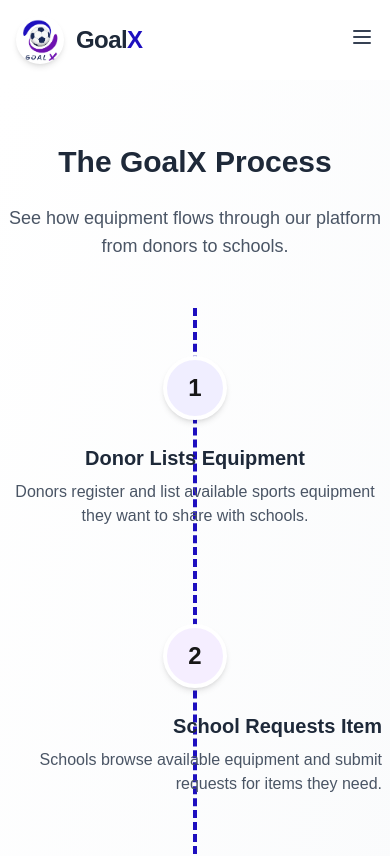
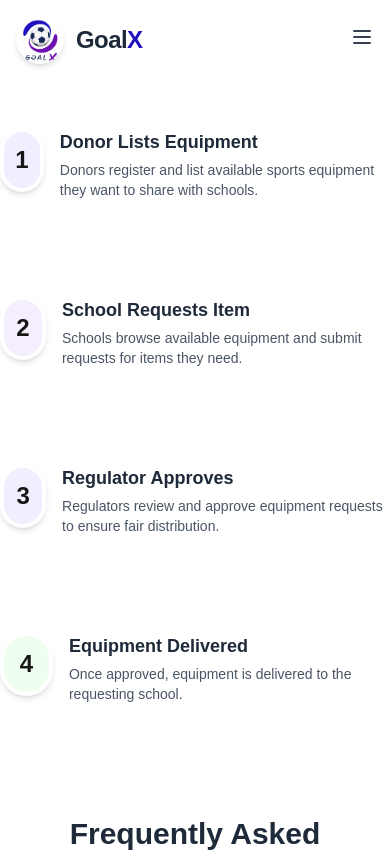
Before and after one commit to AdeepaK2/goalx, a Next.js app: page /how-it-works in a window 390 px wide. Shown: the top 856 px of the page. Built offline with nearby package versions, Linux system fonts and the light colour scheme.

Commit message:
refactor: enhance process flow visualization layout and improve accessibility

```diff
--- a/src/app/how-it-works/page.tsx
+++ b/src/app/how-it-works/page.tsx
@@ -13,67 +13,102 @@ export default function HowItWorksPage() {
 
 
     {/* Process Flow Visualization - Alternating with Dotted Line */}
-<section className="w-full py-16 md:py-24 bg-gradient-to-br from-white to-gray-50">
-  <div className="max-w-7xl mx-auto px-2 md:px-4">
-    <div className="text-center max-w-3xl mx-auto mb-12">
-      <h2 className="text-3xl md:text-4xl font-bold text-gray-800 mb-6">The GoalX Process</h2>
-      <p className="text-lg text-gray-600">
-        See how equipment flows through our platform from donors to schools.
-      </p>
-    </div>
 
     <div className="relative py-12 max-w-3xl mx-auto" aria-label="GoalX Process Timeline">
-      {/* Vertical dotted line */}
-      <div className="absolute left-1/2 top-0 bottom-0 w-1 border-l-4 border-[#1e0fbf] border-dashed transform -translate-x-1/2 z-0"></div>
+  {/* Vertical dotted line - only visible on desktop */}
+  <div className="hidden md:block absolute left-1/2 top-0 bottom-0 w-1 border-l-4 border-[#1e0fbf] border-dashed transform -translate-x-1/2 z-0"></div>
 
   {/* Process steps */}
   <div className="relative z-10 space-y-24">
-        {/* Step 1 - Left aligned */}
-        <div className="flex flex-col md:flex-row items-center md:items-start gap-6">
-          <div className="md:w-[calc(50%-24px)] text-right hidden md:block"></div>
-          <div className="w-16 h-16 rounded-full bg-[#f0eeff] flex items-center justify-center text-2xl font-bold shadow-md border-4 border-white transition-transform hover:scale-110 duration-300 z-10">
+
+    {/* Step 1 */}
+    <div className="flex flex-col md:flex-row items-start gap-4 md:gap-6">
+      {/* Mobile: Number + Text */}
+      <div className="flex md:hidden items-start gap-4">
+        <div className="w-16 h-16 rounded-full bg-[#f0eeff] flex items-center justify-center text-2xl font-bold shadow-md border-4 border-white z-10">
           1
         </div>
-          <div className="md:w-[calc(50%-24px)] text-center md:text-left">
+        <div>
+          <h3 className="text-lg font-semibold text-gray-800 mb-1">Donor Lists Equipment</h3>
+          <p className="text-gray-600 text-sm">Donors register and list available sports equipment they want to share with schools.</p>
+        </div>
+      </div>
+
+      {/* Desktop layout */}
+      <div className="hidden md:block md:w-[calc(50%-24px)] text-right"></div>
+      <div className="hidden md:flex w-16 h-16 rounded-full bg-[#f0eeff] items-center justify-center text-2xl font-bold shadow-md border-4 border-white z-10">
+        1
+      </div>
+      <div className="hidden md:block md:w-[calc(50%-24px)] text-left">
         <h3 className="text-xl font-semibold text-gray-800 mb-2">Donor Lists Equipment</h3>
         <p className="text-gray-600">Donors register and list available sports equipment they want to share with schools.</p>
       </div>
     </div>
 
-        {/* Step 2 - Right aligned */}
-        <div className="flex flex-col md:flex-row items-center md:items-start gap-6">
-          <div className="md:w-[calc(50%-24px)] text-right order-2 md:order-1">
+    {/* Step 2 */}
+    <div className="flex flex-col md:flex-row items-start gap-4 md:gap-6">
+      <div className="flex md:hidden items-start gap-4">
+        <div className="w-16 h-16 rounded-full bg-[#f5eeff] flex items-center justify-center text-2xl font-bold shadow-md border-4 border-white z-10">
+          2
+        </div>
+        <div>
+          <h3 className="text-lg font-semibold text-gray-800 mb-1">School Requests Item</h3>
+          <p className="text-gray-600 text-sm">Schools browse available equipment and submit requests for items they need.</p>
+        </div>
+      </div>
+
+      <div className="hidden md:block md:w-[calc(50%-24px)] text-right">
         <h3 className="text-xl font-semibold text-gray-800 mb-2">School Requests Item</h3>
         <p className="text-gray-600">Schools browse available equipment and submit requests for items they need.</p>
       </div>
-          <div className="w-16 h-16 rounded-full bg-[#f5eeff] flex items-center justify-center text-2xl font-bold shadow-md border-4 border-white transition-transform hover:scale-110 duration-300 z-10 order-1 md:order-2">
+      <div className="hidden md:flex w-16 h-16 rounded-full bg-[#f5eeff] items-center justify-center text-2xl font-bold shadow-md border-4 border-white z-10">
         2
       </div>
-          <div className="md:w-[calc(50%-24px)] hidden md:block order-3"></div>
+      <div className="hidden md:block md:w-[calc(50%-24px)]"></div>
     </div>
 
-        {/* Step 3 - Left aligned */}
-        <div className="flex flex-col md:flex-row items-center md:items-start gap-6">
-          <div className="md:w-[calc(50%-24px)] text-right hidden md:block"></div>
-          <div className="w-16 h-16 rounded-full bg-[#f0eeff] flex items-center justify-center text-2xl font-bold shadow-md border-4 border-white transition-transform hover:scale-110 duration-300 z-10">
+    {/* Step 3 */}
+    <div className="flex flex-col md:flex-row items-start gap-4 md:gap-6">
+      <div className="flex md:hidden items-start gap-4">
+        <div className="w-16 h-16 rounded-full bg-[#f0eeff] flex items-center justify-center text-2xl font-bold shadow-md border-4 border-white z-10">
           3
         </div>
-          <div className="md:w-[calc(50%-24px)] text-center md:text-left">
+        <div>
+          <h3 className="text-lg font-semibold text-gray-800 mb-1">Regulator Approves</h3>
+          <p className="text-gray-600 text-sm">Regulators review and approve equipment requests to ensure fair distribution.</p>
+        </div>
+      </div>
+
+      <div className="hidden md:block md:w-[calc(50%-24px)] text-right"></div>
+      <div className="hidden md:flex w-16 h-16 rounded-full bg-[#f0eeff] items-center justify-center text-2xl font-bold shadow-md border-4 border-white z-10">
+        3
+      </div>
+      <div className="hidden md:block md:w-[calc(50%-24px)] text-left">
         <h3 className="text-xl font-semibold text-gray-800 mb-2">Regulator Approves</h3>
         <p className="text-gray-600">Regulators review and approve equipment requests to ensure fair distribution.</p>
       </div>
     </div>
 
-        {/* Step 4 - Right aligned */}
-        <div className="flex flex-col md:flex-row items-center md:items-start gap-6">
-          <div className="md:w-[calc(50%-24px)] text-right order-2 md:order-1">
+    {/* Step 4 */}
+    <div className="flex flex-col md:flex-row items-start gap-4 md:gap-6">
+      <div className="flex md:hidden items-start gap-4">
+        <div className="w-16 h-16 rounded-full bg-[#efffef] flex items-center justify-center text-2xl font-bold shadow-md border-4 border-white z-10">
+          4
+        </div>
+        <div>
+          <h3 className="text-lg font-semibold text-gray-800 mb-1">Equipment Delivered</h3>
+          <p className="text-gray-600 text-sm">Once approved, equipment is delivered to the requesting school.</p>
+        </div>
+      </div>
+
+      <div className="hidden md:block md:w-[calc(50%-24px)] text-right">
         <h3 className="text-xl font-semibold text-gray-800 mb-2">Equipment Delivered</h3>
         <p className="text-gray-600">Once approved, equipment is delivered to the requesting school.</p>
       </div>
-          <div className="w-16 h-16 rounded-full bg-[#efffef] flex items-center justify-center text-2xl font-bold shadow-md border-4 border-white transition-transform hover:scale-110 duration-300 z-10 order-1 md:order-2">
+      <div className="hidden md:flex w-16 h-16 rounded-full bg-[#efffef] items-center justify-center text-2xl font-bold shadow-md border-4 border-white z-10">
         4
       </div>
-          <div className="md:w-[calc(50%-24px)] hidden md:block order-3"></div>
+      <div className="hidden md:block md:w-[calc(50%-24px)]"></div>
     </div>
   </div>
 
@@ -81,8 +116,6 @@ export default function HowItWorksPage() {
   <div className="absolute -top-4 -left-4 w-16 h-16 bg-[#1e0fbf]/10 rounded-full z-[-1]"></div>
   <div className="absolute -bottom-4 -right-4 w-24 h-24 bg-[#6e11b0]/10 rounded-full z-[-1]"></div>
 </div>
-  </div>
-</section>
 
 
 
```
Lines whose indentation alone changed are shown as unchanged.
